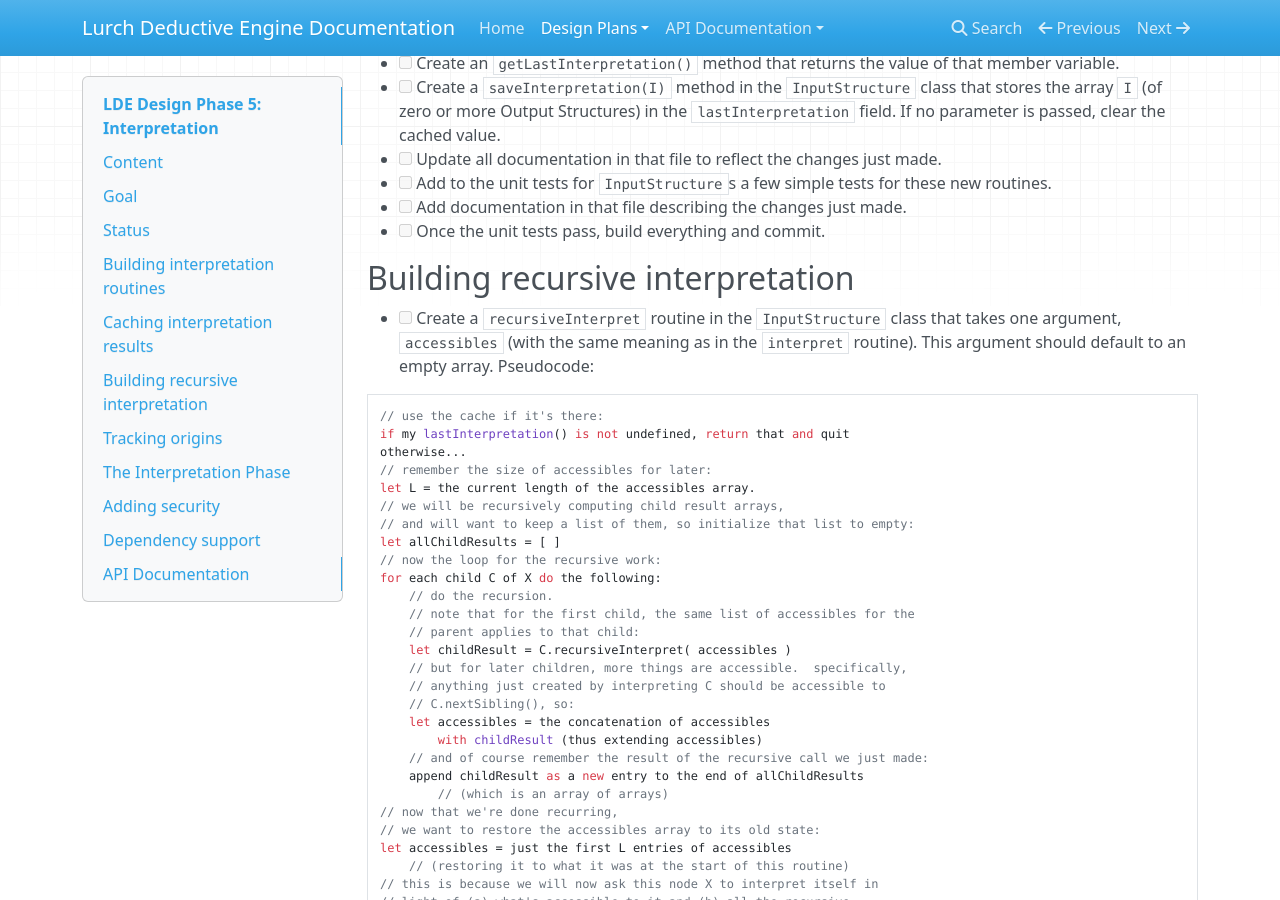
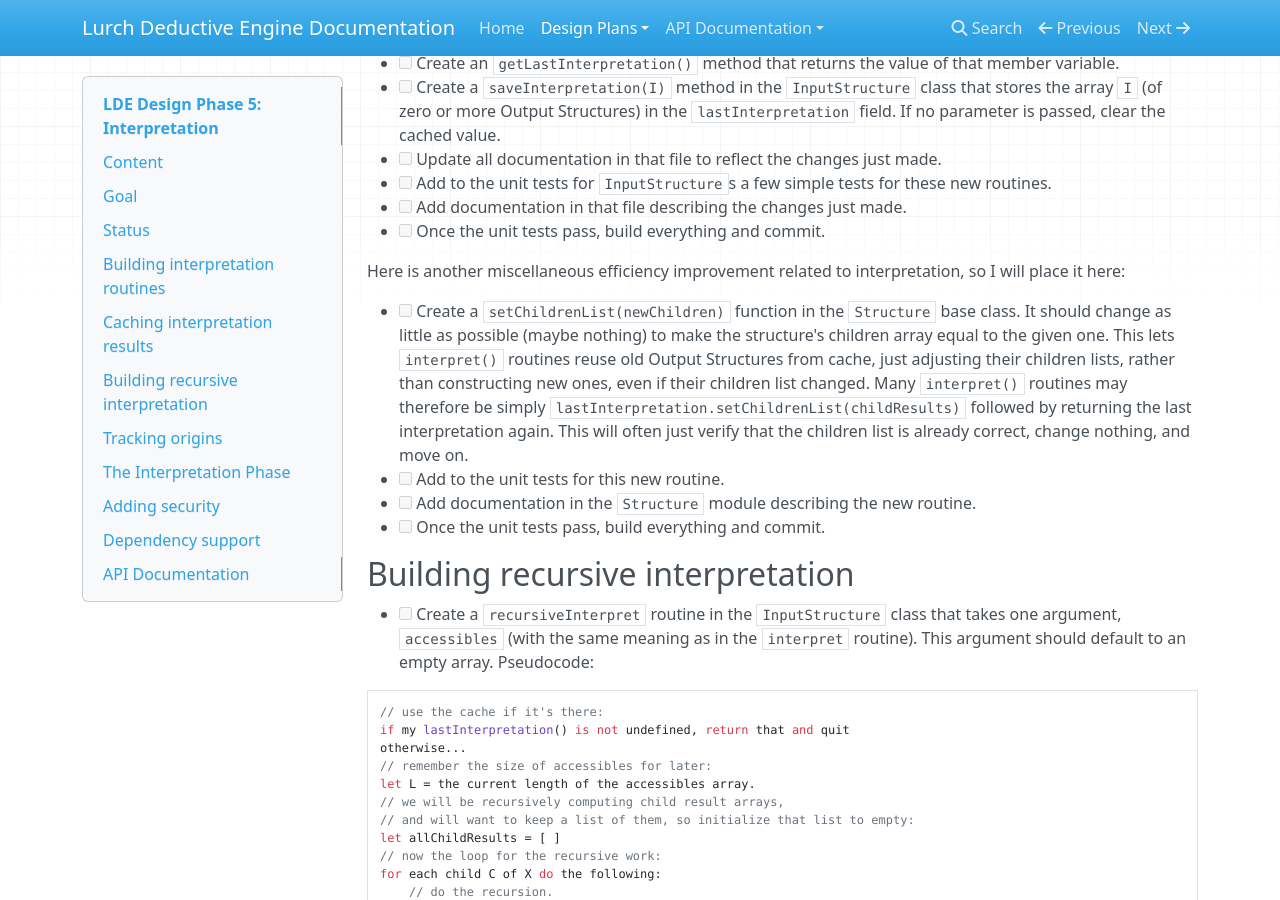
Before and after one commit to lurchmath/lde, an MkDocs documentation site: the page built from docs/phase5-interpretation.md, in a window 1280 px wide and 900 px high, scrolled down 1279 px. Built offline with MkDocs 1.6.1, drawn with Linux system fonts in a browser that asks for light colours; nearby versions of some CDN libraries; old or Windows-style settings are respelled for this version of MkDocs.

Commit message:
Adding an efficiency improvement to the project plan

```diff
--- a/docs/phase5-interpretation.md
+++ b/docs/phase5-interpretation.md
@@ -76,6 +76,24 @@ stubs that do nothing yet.
  * [ ] Add to the unit tests for `InputStructure`s a few simple tests for
    these new routines.
  * [ ] Add documentation in that file describing the changes just made.
+ * [ ] Once the unit tests pass, build everything and commit.
+
+Here is another miscellaneous efficiency improvement related to
+interpretation, so I will place it here:
+
+ * [ ] Create a `setChildrenList(newChildren)` function in the `Structure`
+   base class.  It should change as little as possible (maybe nothing) to
+   make the structure's children array equal to the given one.  This lets
+   `interpret()` routines reuse old Output Structures from cache, just
+   adjusting their children lists, rather than constructing new ones, even
+   if their children list changed.  Many `interpret()` routines may
+   therefore be simply `lastInterpretation.setChildrenList(childResults)`
+   followed by returning the last interpretation again.  This will often
+   just verify that the children list is already correct, change nothing,
+   and move on.
+ * [ ] Add to the unit tests for this new routine.
+ * [ ] Add documentation in the `Structure` module describing the new
+   routine.
  * [ ] Once the unit tests pass, build everything and commit.
 
 ## Building recursive interpretation
```
Also changed, not shown: site/index.html, site/phase5-interpretation/index.html, site/search/search_index.json.
